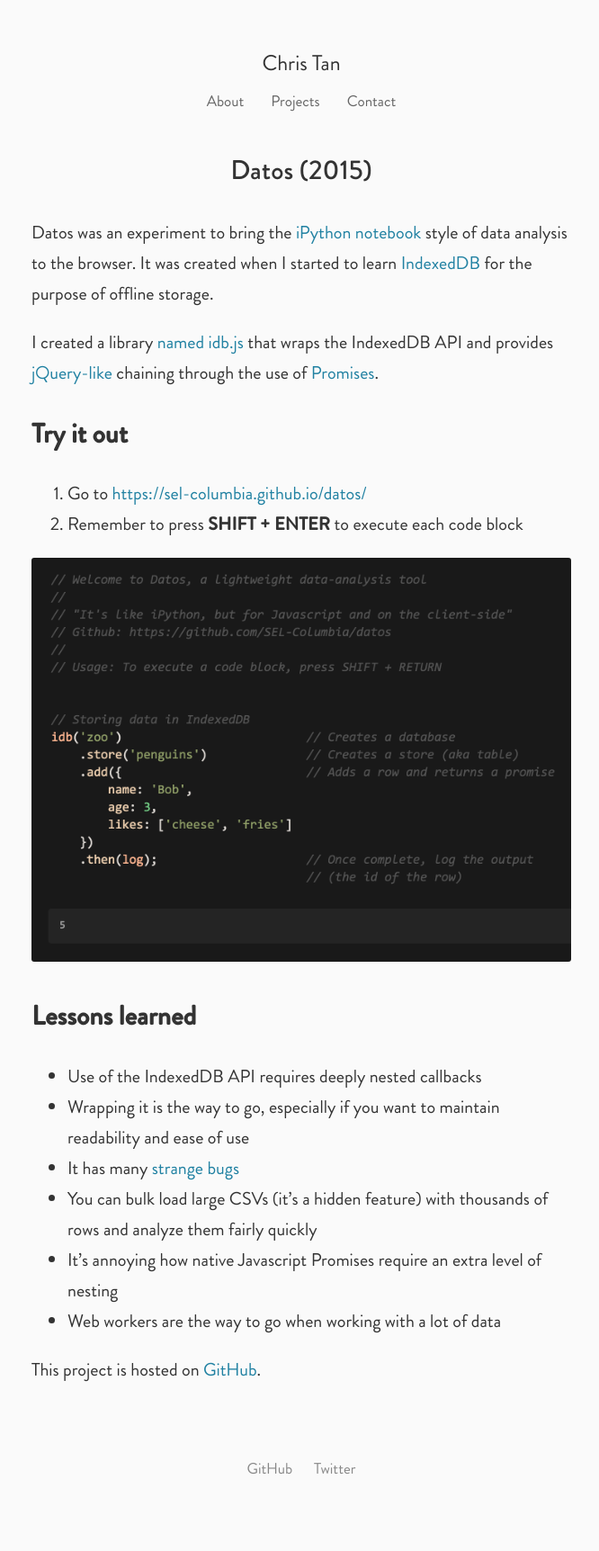
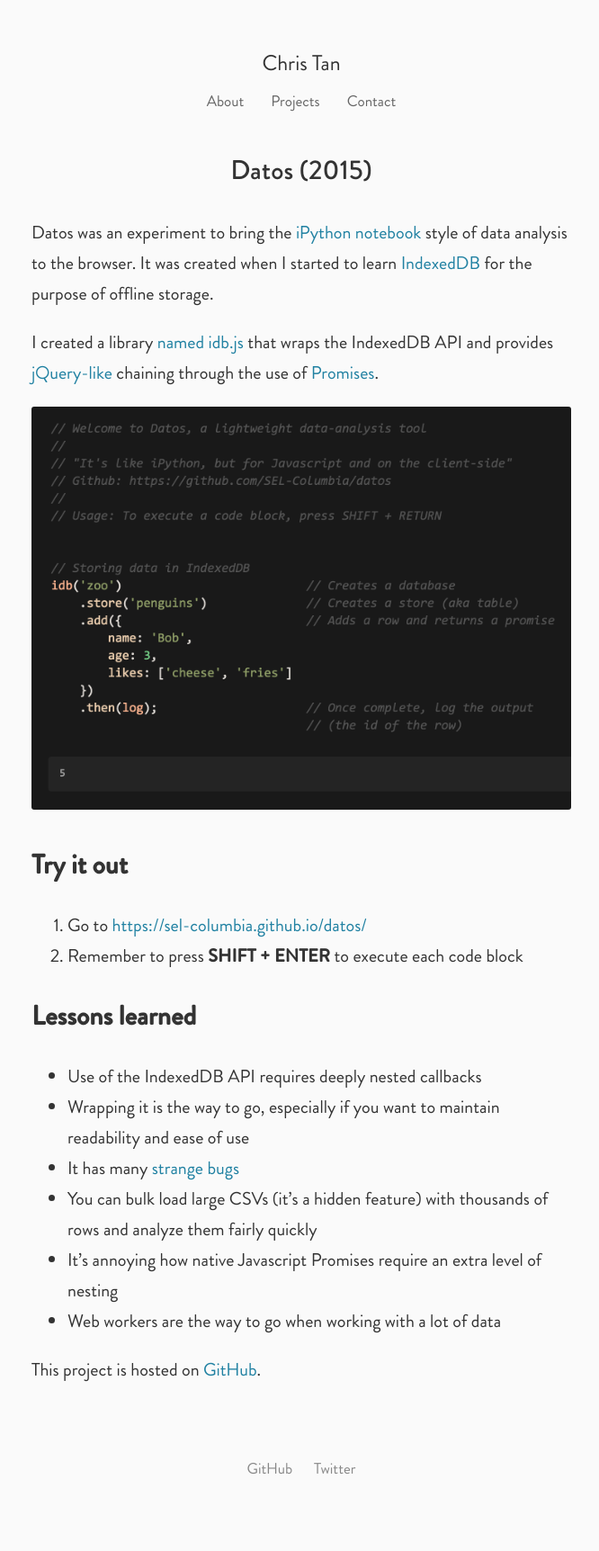
Before and after one commit to csytan/csytan.github.io, a Jekyll site: the page built from projects/datos.md, in a window 1280 px wide. Shown: the whole page at 90% size, without its empty margins (305-971 px from the left). Built offline with Jekyll 4.4.1, drawn with Linux system fonts in a browser that asks for light colours.

Commit message:
More screenshot tweaking

```diff
--- a/projects/datos.md
+++ b/projects/datos.md
@@ -10,13 +10,13 @@ Datos was an experiment to bring the [iPython notebook](https://ipython.org/note
 
 I created a library [named idb.js](https://github.com/SEL-Columbia/datos/blob/gh-pages/idb.js) that wraps the IndexedDB API and provides [jQuery-like](https://jquery.com/) chaining through the use of [Promises](https://developer.mozilla.org/en-US/docs/Web/JavaScript/Reference/Global_Objects/Promise).
 
+![datos](/images/projects_datos.png)
+
 
 ## Try it out
 
 1. Go to <https://sel-columbia.github.io/datos/>
 2. Remember to press **SHIFT + ENTER** to execute each code block
-
-![datos](/images/projects_datos.png)
 
 
 ## Lessons learned
```
